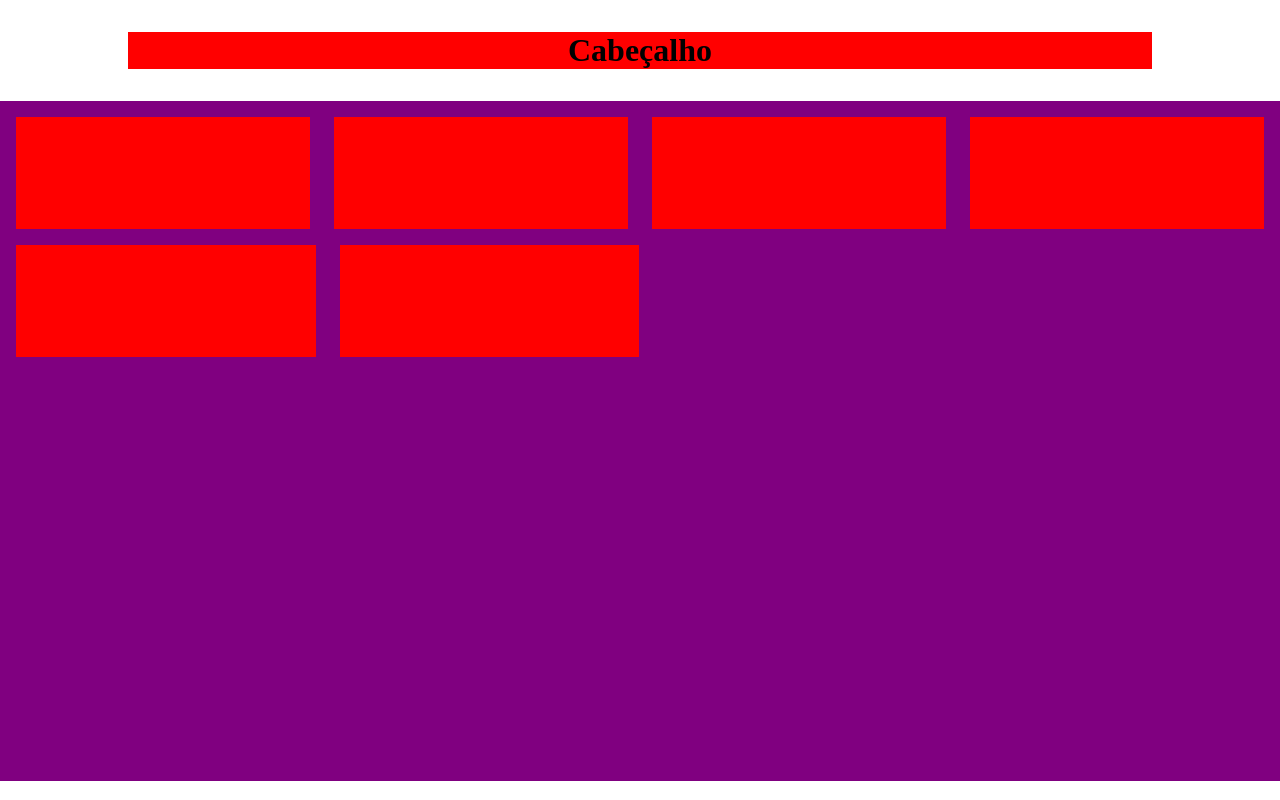
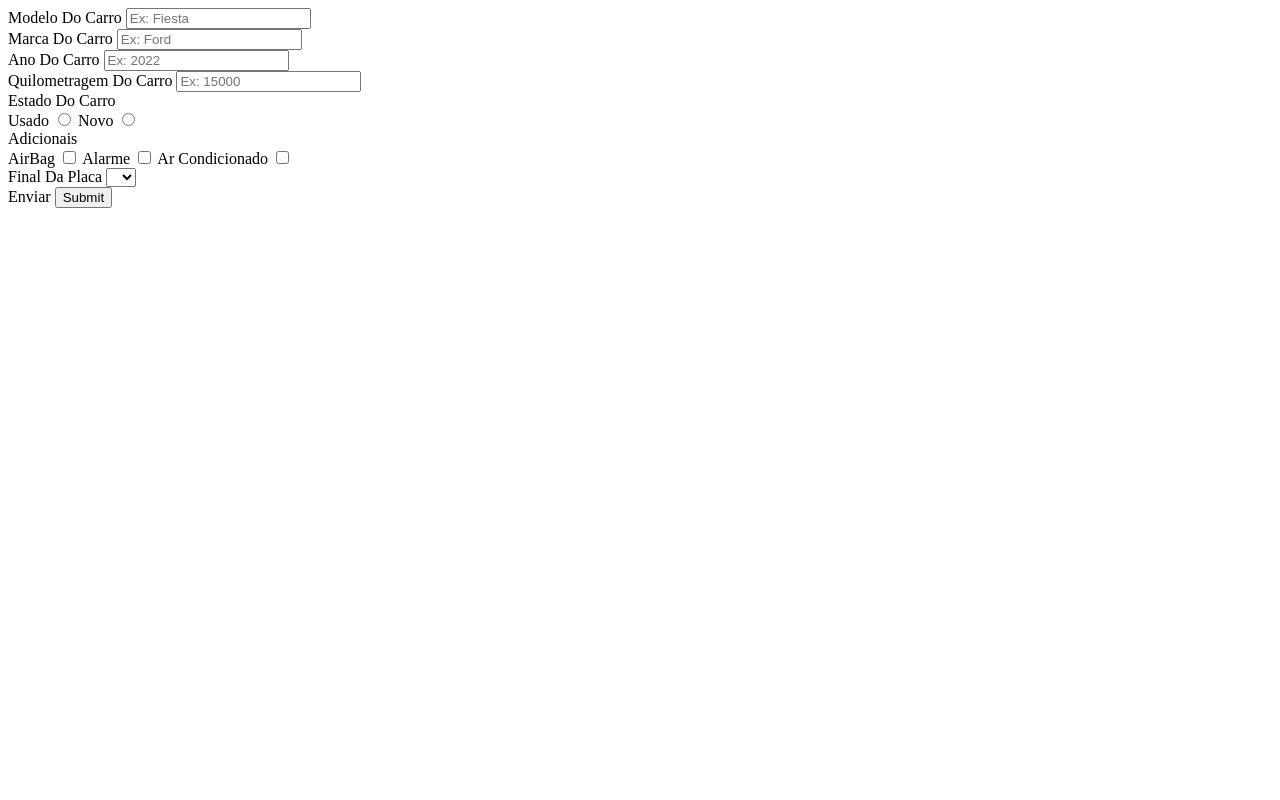
Before and after one commit to GabrielDsanta/ColocandoEmPratica32, a plain HTML site: page index.html in a window 1280 px wide. Drawn offline with Linux system fonts and the light colour scheme.

Commit message:
Colocando Em Pratica 5.2 Finalizado

```diff
--- a/index.html
+++ b/index.html
@@ -4,26 +4,71 @@
     <meta charset="UTF-8">
     <meta http-equiv="X-UA-Compatible" content="IE=edge">
     <meta name="viewport" content="width=device-width, initial-scale=1.0">
-    <title>Document</title>
-    <link rel="stylesheet" href="./style.css">
+    <title>Exercicio De Form</title>
 </head>
 <body>
-    <header>
-        <h1>Cabeçalho</h1>
-    </header>
+    <div>
+        <label for="">Modelo Do Carro</label>
+        <input placeholder="Ex: Fiesta" type="text">
+    </div>
 
-    <main>
-        <div class="Linhas">
-            <div class="Caixa"></div>
-            <div class="Caixa"></div>
-            <div class="Caixa"></div>
-            <div class="Caixa"></div>
-        </div>
+    <div>
+        <label for="">Marca Do Carro</label>
+        <input placeholder="Ex: Ford" type="text">
+    </div>
 
-        <div class="Linhas">
-            <div class="Caixa"></div>
-            <div class="Caixa"></div>
-        </div>
-    </main>
+    <div>
+        <label for="">Ano Do Carro</label>
+        <input placeholder="Ex: 2022" type="text">
+    </div>
+
+    <div>
+        <label for="">Quilometragem Do Carro</label>
+        <input placeholder="Ex: 15000" type="text">
+    </div>
+
+    <div>
+        <label for="EstadoCarros">Estado Do Carro</label>
+    </div>
+
+    <div id="EstadoCarros">
+        <label for="Usado">Usado</label>
+        <input value="Usado" name="EstadoCarro" type="radio">
+
+        <label for="Novo">Novo</label>
+        <input value="Novo" name="EstadoCarro" type="radio">
+    </div>
+
+    <div>
+        <label for="CheckBoxs">Adicionais</label>
+    </div>
+
+    <div class="CheckBoxs">
+        <label for="AirBag">AirBag</label>
+        <input name="AirBag" type="checkbox">
+
+        <label for="Alarme">Alarme</label>
+        <input name="Alarme" type="checkbox">
+
+        <label for="Ar">Ar Condicionado</label>
+        <input name="Ar" type="checkbox">
+    </div>
+
+    <div>
+        <label for="FinaisDePlacas">Final Da Placa</label>
+        <select name="FinaisDePlacas" id="1">
+            <option></option>
+            <option value="4">4</option>
+            <option value="5">5</option>
+            <option value="6">6</option>
+            <option value="7">7</option>
+            <option value="9">9</option>
+        </select>
+    </div>
+
+    <div>
+        <label for="">Enviar</label>
+        <input type="submit">
+    </div>
 </body>
 </html>
--- a/style.css
+++ /dev/null
@@ -1,37 +0,0 @@
-*{
-    margin: 0;
-    padding: 0;
-    box-sizing: border-box;
-}
-
-header{
-    text-align: center;
-    margin: 2rem auto;
-    background-color: red;
-    max-width: 80%;
-}
-
-main{
-    background-color: purple;
-    padding: 1rem;
-    height: 85vh;
-}
-
-.Linhas{
-    display: flex;
-}
-
-.Caixa:not(:last-child){
-    width: 24%;
-    height: 7rem;
-    background-color: red;
-    margin-right: 1.5rem;
-    margin-bottom: 1rem;
-}
-
-.Caixa:last-child{
-    width: 24%;
-    height: 7rem;
-    background-color: red;
-    margin-bottom: 1rem;
-}
```
